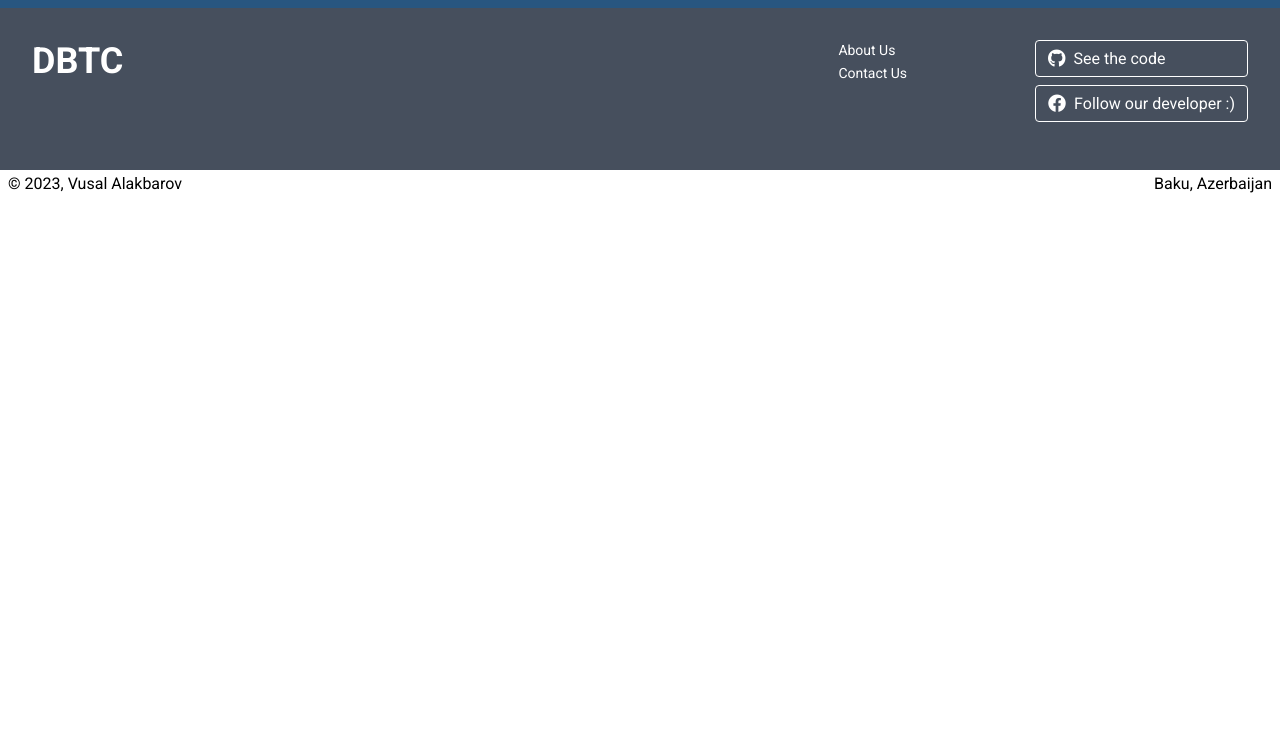
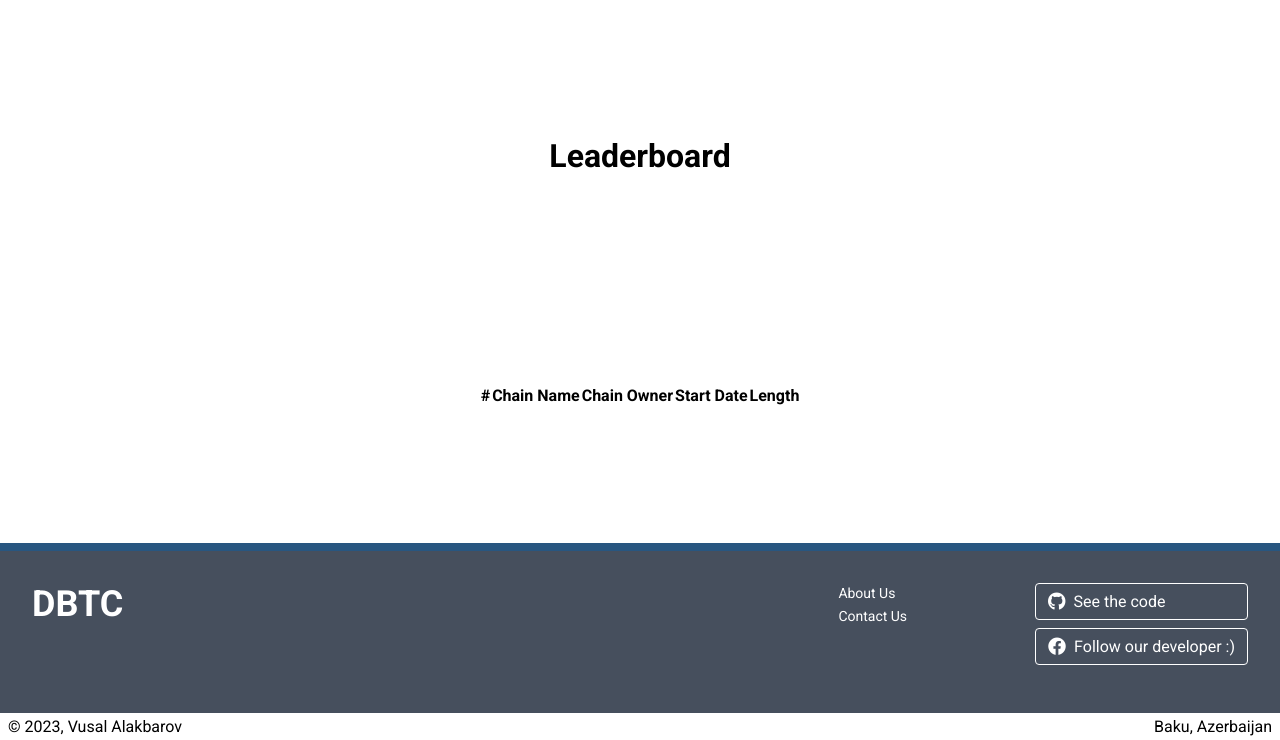
Before and after one commit to iamvusalalakbarov/dbtc, a PHP site: page /leaderboard in a window 1280 px wide. Shown: the part 60-800 px from the top of the page. Run offline with PHP 8.4, Linux system fonts and the light colour scheme; tables that the repository leaves empty or names only in its code hold one stand-in row (values such as "Sample post"); lists and menus that the app fills with data are empty.

Commit message:
Added Leaderboard

```diff
--- a/index.php
+++ b/index.php
@@ -43,6 +43,10 @@ switch ($_GET["page"]) {
     case "broken-chains":
         require_once("./view/broken-chains.php");
         break;
+
+    case "leaderboard":
+        require_once("./view/leaderboard.php");
+        break;
 }
 
 require_once("./view/footer.php");
--- /dev/null
+++ b/view/leaderboard.php
@@ -0,0 +1,30 @@
+<?php
+
+$query = $db->query("SELECT chains.*, users.username FROM chains JOIN users ON chains.userID = users.userID WHERE isPublic = 1 ORDER BY chains.length DESC");
+$chains = $query->fetchAll(PDO::FETCH_ASSOC);
+
+?>
+
+<main class="leaderboard chains">
+    <h1>Leaderboard</h1>
+
+    <table>
+        <tr>
+            <th>#</th>
+            <th>Chain Name</th>
+            <th>Chain Owner</th>
+            <th>Start Date</th>
+            <th>Length</th>
+        </tr>
+
+        <?php foreach ($chains as $i => $chain) : ?>
+            <tr>
+                <td><?php echo $i + 1; ?></td>
+                <td><?php echo $chain["chainName"]; ?></td>
+                <td><?php echo $chain["username"]; ?></td>
+                <td><?php echo $chain["startDate"]; ?></td>
+                <td><?php echo $chain["length"]; ?></td>
+            </tr>
+        <?php endforeach; ?>
+    </table>
+</main>
```
